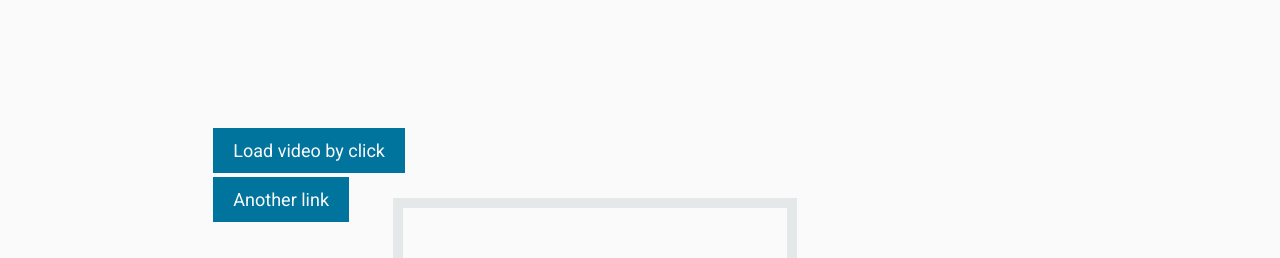
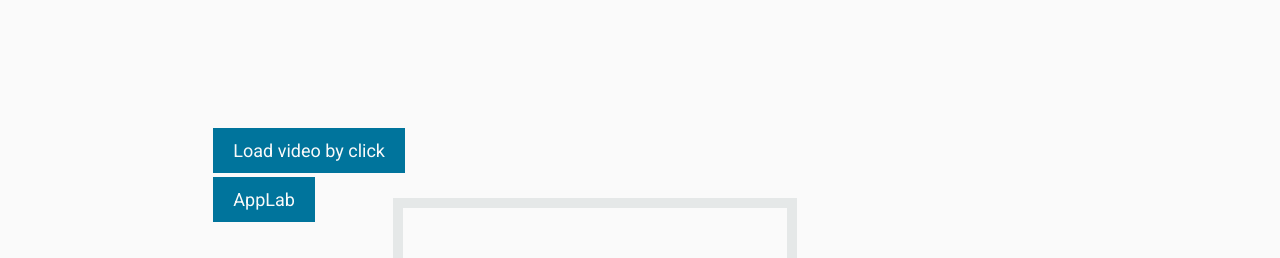
Before and after one commit to sergWP/sergwp.github.io, a plain HTML site: page wp/index.html in a window 1280 px wide. Shown: the top 258 px of the page. Drawn offline with Linux system fonts and the light colour scheme.

Commit message:
add applab to list

```diff
--- a/wp/index.html
+++ b/wp/index.html
@@ -81,7 +81,7 @@
                 <a href="./dist/video.html">Load video by click</a>
             </li>
             <li>
-                <a href="#">Another link</a>
+                <a href="./applab/index.html">AppLab</a>
             </li>
         </ul>
     </div>
```
